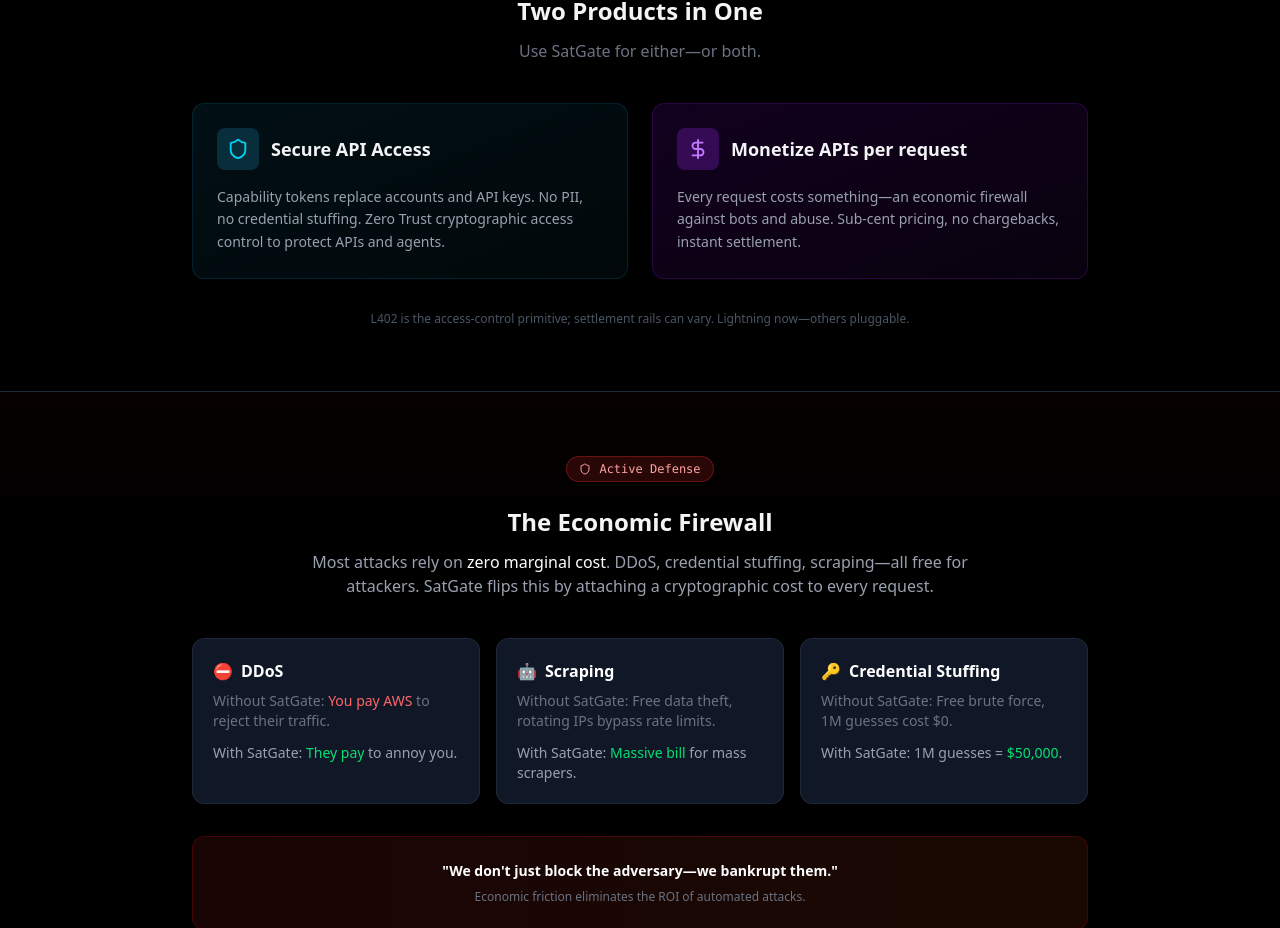
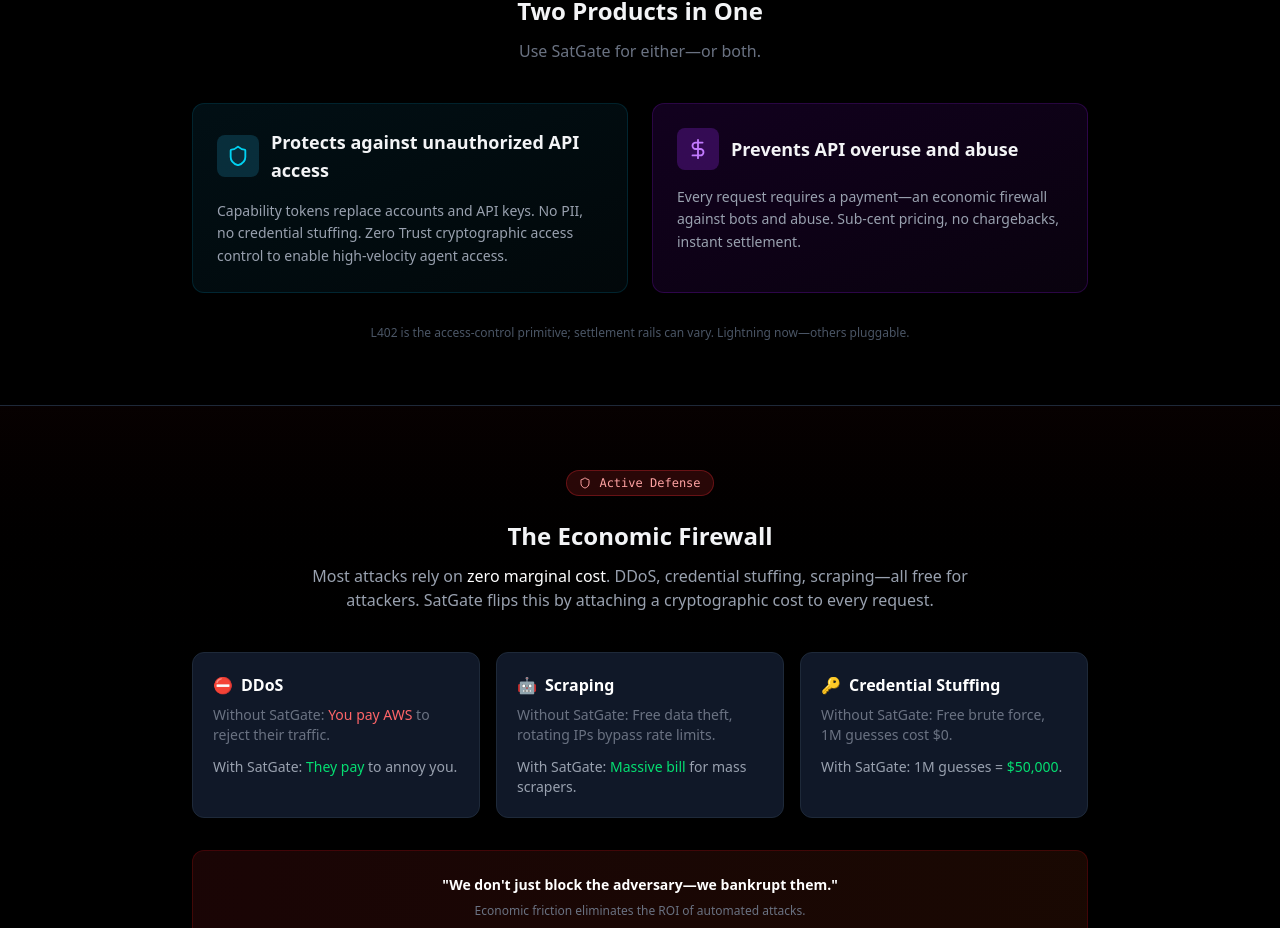
Before and after one commit to SatGate-io/satgate, a Next.js app in the folder satgate-landing/: page / in a window 1280 px wide. Shown: the part 836-1764 px from the top of the page. Built offline with nearby package versions, Linux system fonts and the light colour scheme.

Commit message:
content: update Two Products in One section copy

```diff
--- a/satgate-landing/app/page.tsx
+++ b/satgate-landing/app/page.tsx
@@ -183,10 +183,10 @@
                 <div className="p-2.5 bg-cyan-900/50 rounded-lg">
                   <Shield className="text-cyan-400" size={22} />
                 </div>
-                <h3 className="font-bold text-lg">Secure API Access</h3>
+                <h3 className="font-bold text-lg">Protects against unauthorized API access</h3>
               </div>
               <p className="text-gray-400 text-sm leading-relaxed">
-                Capability tokens replace accounts and API keys. No PII, no credential stuffing. Zero Trust cryptographic access control to protect APIs and agents.
+                Capability tokens replace accounts and API keys. No PII, no credential stuffing. Zero Trust cryptographic access control to enable high-velocity agent access.
               </p>
             </div>
             <div className="p-6 rounded-xl bg-gradient-to-br from-purple-950/30 to-purple-900/10 border border-purple-800/30 hover:border-purple-600/50 transition">
@@ -194,10 +194,10 @@
                 <div className="p-2.5 bg-purple-900/50 rounded-lg">
                   <DollarSign className="text-purple-400" size={22} />
                 </div>
-                <h3 className="font-bold text-lg">Monetize APIs per request</h3>
+                <h3 className="font-bold text-lg">Prevents API overuse and abuse</h3>
               </div>
               <p className="text-gray-400 text-sm leading-relaxed">
-                Every request costs something—an economic firewall against bots and abuse. Sub-cent pricing, no chargebacks, instant settlement.
+                Every request requires a payment—an economic firewall against bots and abuse. Sub-cent pricing, no chargebacks, instant settlement.
               </p>
             </div>
           </div>
```
